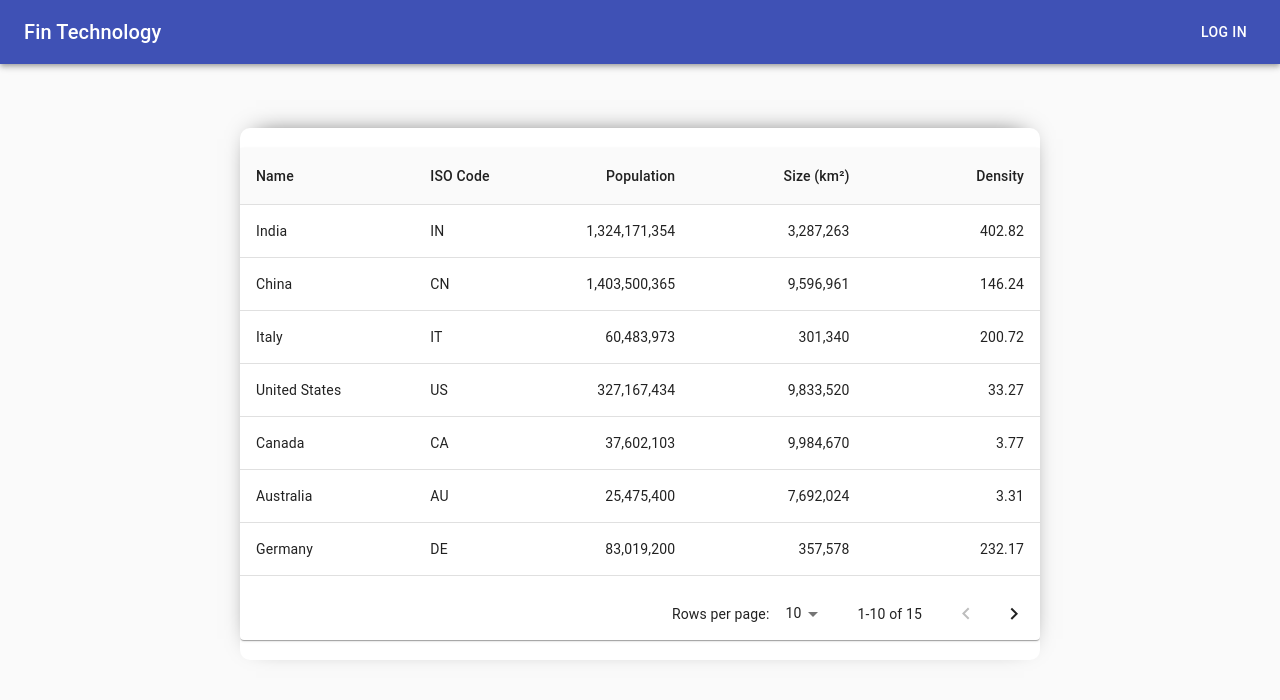
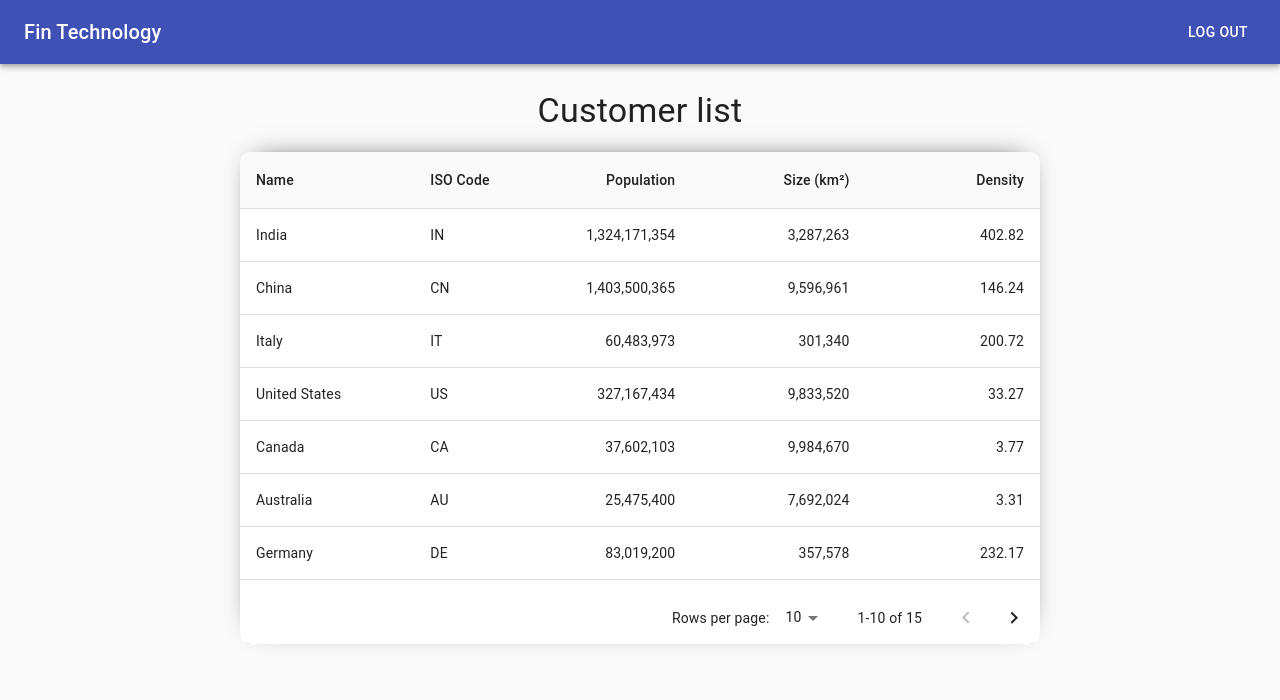
Before and after one commit to lina-na/fintech-ui, a React (Create React App) app: page /dashboard in a window 1280 px wide. Shown: the top 700 px of the page. Built offline with nearby package versions, Linux system fonts and the light colour scheme.

Commit message:
refactor page dashboard

```diff
--- a/src/containers/dashboard/Dashboard.tsx
+++ b/src/containers/dashboard/Dashboard.tsx
@@ -1,5 +1,5 @@
 import React from 'react';
-import {Button, Card, CssBaseline} from '@material-ui/core';
+import {Button, Card, CssBaseline, Toolbar, Typography} from '@material-ui/core';
 
 import useStyles from "./DashboardStyles";
 import Headers from "../../components/header/headers";
@@ -12,10 +12,13 @@ const Home: React.FC = () => {
         <>
             <CssBaseline />
             <Headers>
-                <Button className={classes.btn}> Log In </Button>
+                <Button className={classes.btn}> Log Out </Button>
             </Headers>
 
             <main>
+                <Typography variant="h4" className={classes.title}>
+                    Customer list
+                </Typography>
                 <div className={classes.container}>
                     <Card className={classes.card}>
                         <Table/>
--- a/src/containers/dashboard/DashboardStyles.ts
+++ b/src/containers/dashboard/DashboardStyles.ts
@@ -1,64 +1,24 @@
 import {makeStyles} from "@material-ui/core/styles";
 
 const useStyles = makeStyles((theme) => ({
-    heroContent: {
-        margin: theme.spacing(25, 0, 25),
-        padding: theme.spacing(8, 0, 6),
-    },
-    heroButtons: {
-        margin: theme.spacing(5, 0, 3),
+    container: {
+        display: 'flex',
+        justifyContent: 'center',
     },
     title: {
         flexGrow: 1,
-    },
-    container: {
         display: 'flex',
         justifyContent: 'center',
-        paddingTop: '5%'
-    },
-    form: {
-        display: 'flex',
-        flexDirection: 'column',
-        margin: '20px'
+        paddingTop: '2%',
+        paddingBottom: 20,
     },
     card: {
         width: '800px',
         minWidth: '320px',
-        padding: '20px 0 20px 0',
         backgroundColor: '#FFFFFF',
         position: 'relative',
         boxShadow: '0px -5px 26px -16px #000000',
         borderRadius: '10px',
-    },
-    fullName: {
-        display: 'flex',
-        width: '100%',
-        justifyContent: 'space-between'
-    },
-    media: {
-        height: '100px',
-        objectFit: 'contain'
-    },
-    input: {
-        width: '100%',
-        marginTop: '5px',
-        marginBottom: '15px',
-    },
-    inputName: {
-        width: '48%',
-        marginTop: '5px',
-        marginBottom: '15px',
-    },
-    errors: {
-        fontSize: '14px',
-        color: 'red',
-    },
-    button: {
-        marginTop: '16px',
-        width: '100%',
-    },
-    helpers: {
-        fontSize: 14,
     },
     link: {
         textDecoration: 'none',
```
